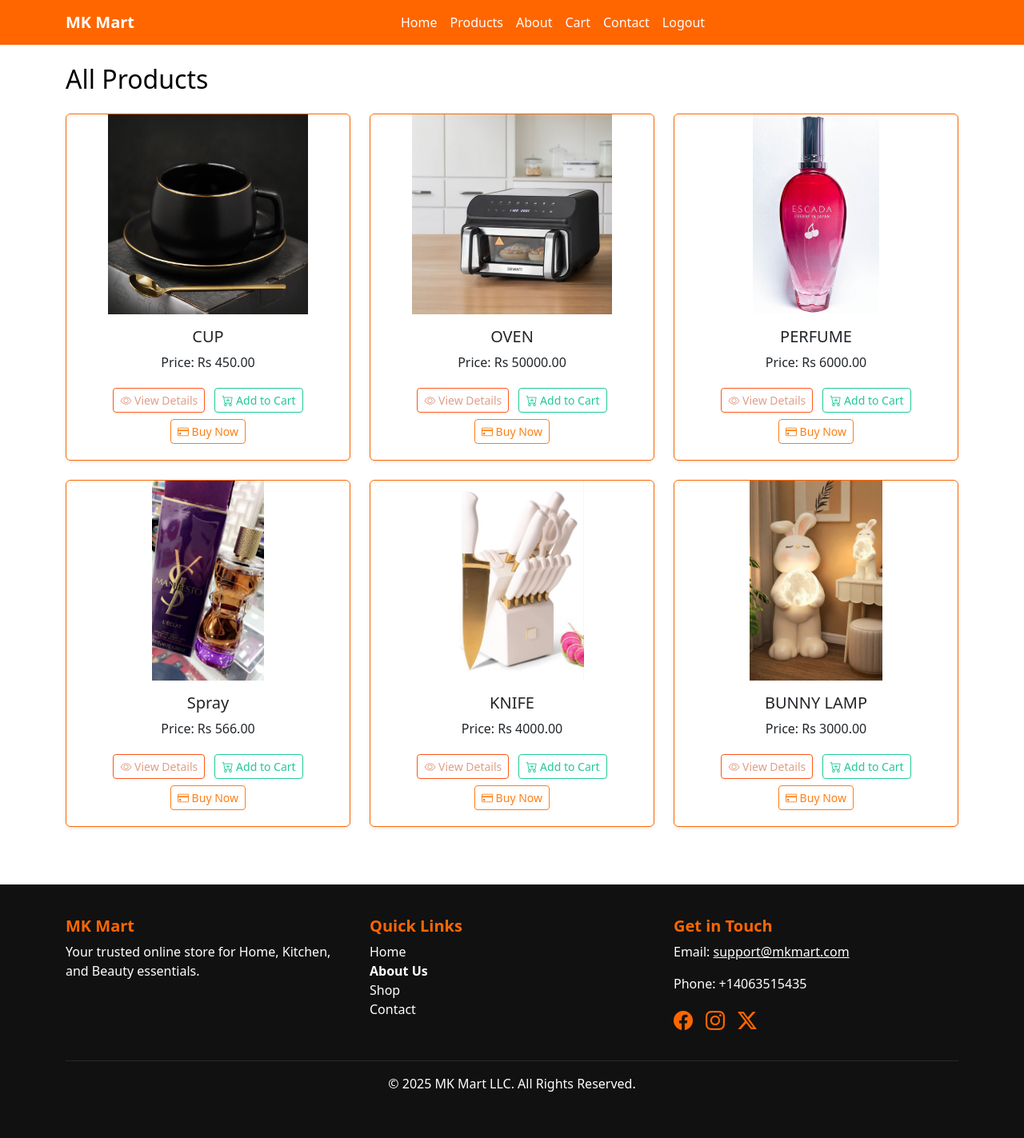
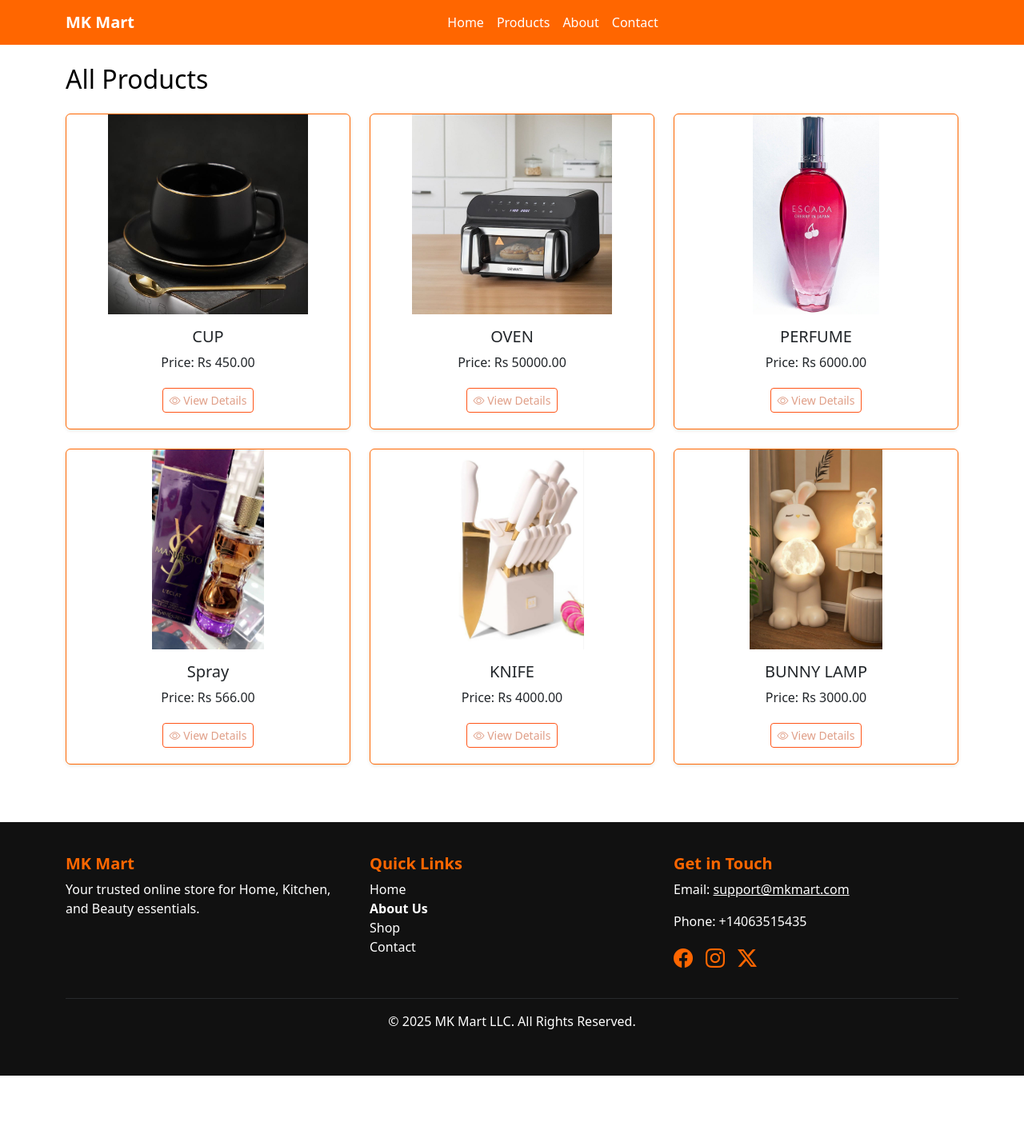
Before and after one commit to ZuhraFazal/mkmart, a Django app: page /products/ in a window 1280 px wide. Shown: the whole page at 80% size. After the commit the page ends 1345 px from the top, so only its background shows below. Run offline with Django 5.2, Linux system fonts and the light colour scheme; a user stored in the database is signed in; data comes from the database, SQL or seed files in the repository; parts of the project's set-up code (start-up, migrations or seed data) failed here and were passed over.

Commit message:
product card - navigation chnages

```diff
--- a/products/templates/products/product_list.html
+++ b/products/templates/products/product_list.html
@@ -25,12 +25,12 @@
                         <a href="{% url 'products:product_detail' product.id %}" class="btn btn-outline-primary btn-sm m-1">
                           <i class="bi bi-eye"></i> View Details
                         </a>
-                        <a href="{% url 'cart:add_to_cart' product.id %}" class="btn btn-outline-success btn-sm m-1">
+                        <!--<a href="{% url 'cart:add_to_cart' product.id %}" class="btn btn-outline-success btn-sm m-1">
                           <i class="bi bi-cart-plus"></i> Add to Cart
                         </a>
                         <a href="{% url 'orders:buy_now' product.id %}" class="btn btn-outline-warning btn-sm m-1">
                           <i class="bi bi-credit-card"></i> Buy Now
-                        </a>
+                        </a>-->
                     </div>
                 </div>
             </div>
--- a/templates/base.html
+++ b/templates/base.html
@@ -133,11 +133,10 @@
         <li class="nav-item"><a class="nav-link text-white" href="{% url 'home' %}">Home</a></li>
         <li class="nav-item"><a class="nav-link text-white" href="{% url 'products:product_list' %}">Products</a></li>
         <li class="nav-item"><a class="nav-link text-white" href="/about/">About</a></li>
-        <li class="nav-item"><a class="nav-link text-white" href="{% url 'cart:view_cart' %}">Cart</a></li>
         <li class="nav-item"><a class="nav-link text-white" href="{% url 'contact:contact' %}">Contact</a></li>
 
         {% if user.is_authenticated %}
-          <form method="post" action="{% url 'logout' %}" style="display:inline;">
+       <!---   <form method="post" action="{% url 'logout' %}" style="display:inline;">
      {% csrf_token %}
       <button type="submit" class="btn btn-link nav-link text-white">Logout</button>
     </form>
@@ -145,7 +144,7 @@
         {% else %}
           <li class="nav-item"><a class="nav-link text-white" href="{% url 'login' %}">Login</a></li>
           <li class="nav-item"><a class="nav-link text-white" href="{% url 'signup' %}">Signup</a></li>
-        {% endif %}
+        {% endif %}-->
       </ul>
     </div>
   </div>
```
